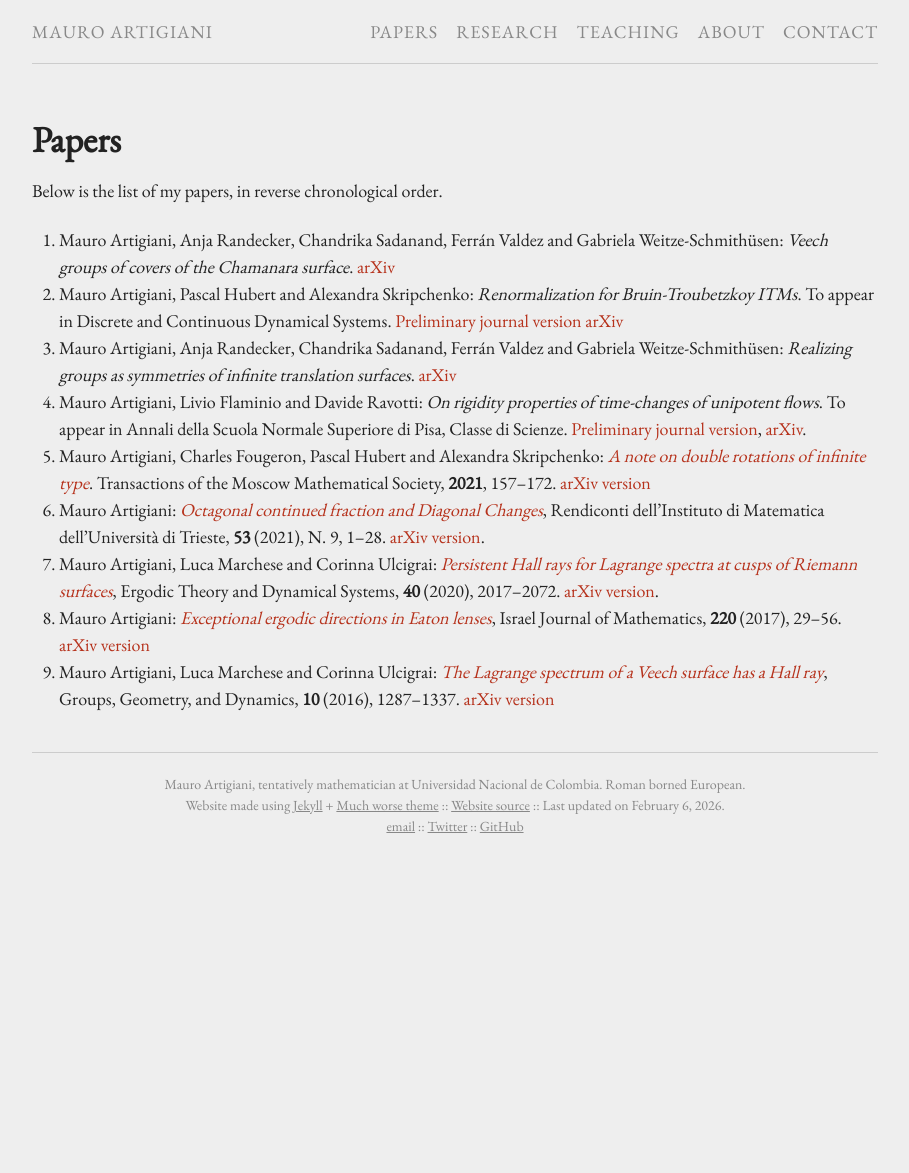
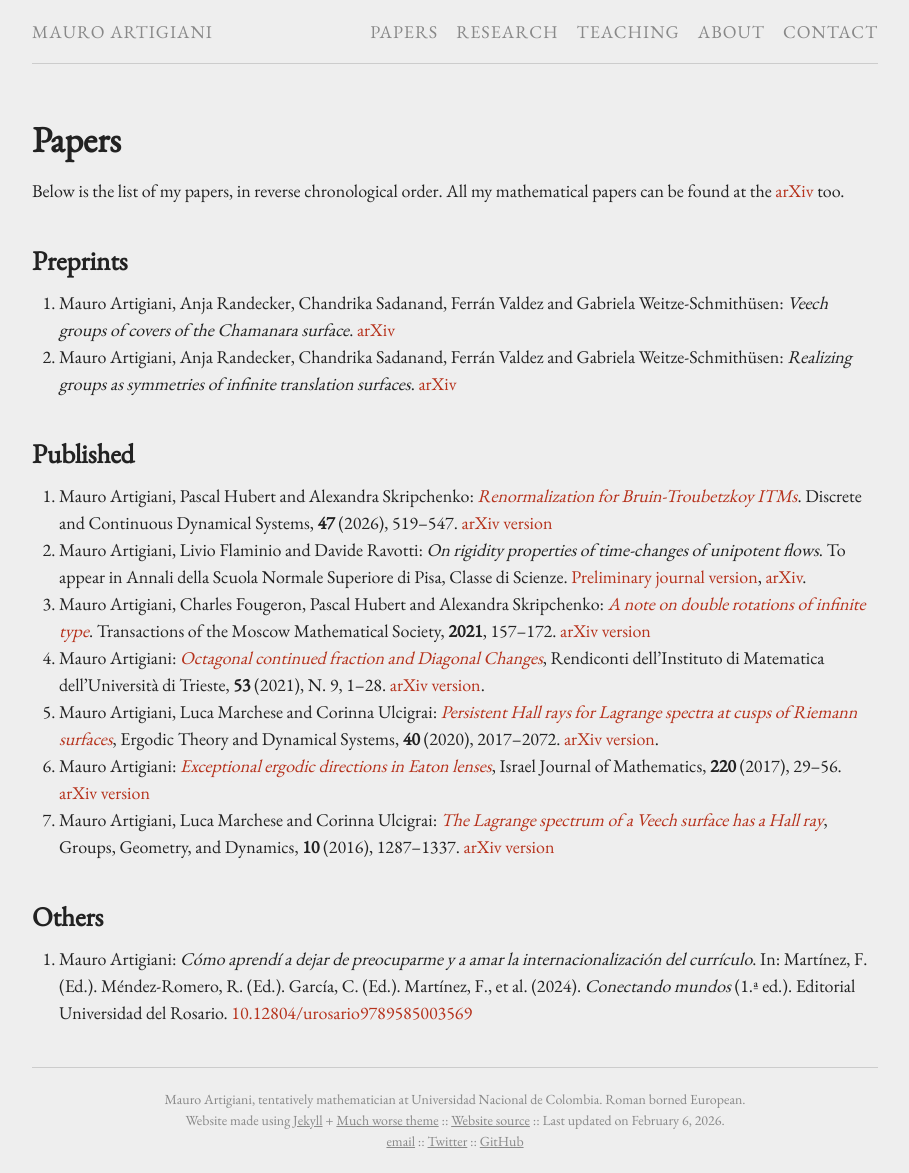
Before and after one commit to m-artigiani/m-artigiani.github.io, a Jekyll site: the page built from papers.md, in a window 1280 px wide. Shown: the whole page, without its empty margins (185-1094 px from the left). Built offline with Jekyll 4.4.1, drawn with Linux system fonts in a browser that asks for light colours; before the commit the page ends 900 px from its top, so only the background shows below that.

Commit message:
Updated papers. Fixed broken links

```diff
--- a/papers.md
+++ b/papers.md
@@ -2,19 +2,28 @@
 layout: page
 title: "Papers"
 date: 2018-10-05
-modified: 2025-08-22
+modified: 2026-02-06
+lang: en
 permalink: /research/papers/
 author_profile: true
 ---
 
 Below is the list of my papers, in reverse chronological order.
+All my mathematical papers can be found at the [arXiv](https://arxiv.org/search/math?searchtype=author&query=Artigiani%2C+M) too.
 
+## Preprints
 1. Mauro Artigiani, Anja Randecker, Chandrika Sadanand, Ferrán Valdez and Gabriela Weitze-Schmithüsen: _Veech groups of covers of the Chamanara surface_. [arXiv](https://arxiv.org/abs/2504.00956)
-1. Mauro Artigiani, Pascal Hubert and Alexandra Skripchenko: _Renormalization for Bruin-Troubetzkoy ITMs_. To appear in Discrete and Continuous Dynamical Systems. [Preliminary journal version](https://www.aimsciences.org/article/doi/10.3934/dcds.2025127) [arXiv](https://arxiv.org/abs/2412.07928)
 1. Mauro Artigiani, Anja Randecker, Chandrika Sadanand, Ferrán Valdez and Gabriela Weitze-Schmithüsen: _Realizing groups as symmetries of infinite translation surfaces_. [arXiv](https://arxiv.org/abs/2311.00158)
+
+## Published
+1. Mauro Artigiani, Pascal Hubert and Alexandra Skripchenko: [_Renormalization for Bruin-Troubetzkoy ITMs_](https://www.aimsciences.org/article/doi/10.3934/dcds.2025127). Discrete and Continuous Dynamical Systems, **47** (2026), 519--547.  [arXiv version](https://arxiv.org/abs/2412.07928)
 1. Mauro Artigiani, Livio Flaminio and Davide Ravotti: _On rigidity properties of time-changes of unipotent flows_. To appear in Annali della Scuola Normale Superiore di Pisa, Classe di Scienze. [Preliminary journal version](https://journals.sns.it/index.php/annaliscienze/article/view/6481/1879), [arXiv](https://arxiv.org/abs/2209.01253).
 1. Mauro Artigiani, Charles Fougeron, Pascal Hubert and Alexandra Skripchenko: [*A note on double rotations of infinite type*](https://doi.org/10.1090/mosc/311). Transactions of the Moscow Mathematical Society, **2021**, 157--172. [arXiv version](https://arxiv.org/abs/2102.11803)
-1. Mauro Artigiani: [*Octagonal continued fraction and Diagonal Changes*](https://rendiconti.dmi.units.it/volumi/fa/009.pdf), Rendiconti dell'Instituto di Matematica dell'Università di Trieste, **53** (2021), N. 9, 1--28. [arXiv version](https://arxiv.org/abs/2010.04670).
+1. Mauro Artigiani: [*Octagonal continued fraction and Diagonal Changes*](https://doi.org/10.13137/2464-8728/32167), Rendiconti dell'Instituto di Matematica dell'Università di Trieste, **53** (2021), N. 9, 1--28. [arXiv version](https://arxiv.org/abs/2010.04670).
 1. Mauro Artigiani, Luca Marchese and Corinna Ulcigrai: [*Persistent Hall rays for Lagrange spectra at cusps of Riemann surfaces*](https://doi.org/10.1017/etds.2018.143), Ergodic Theory and Dynamical Systems, **40** (2020), 2017--2072. [arXiv version](https://arxiv.org/abs/1710.02042).
 1. Mauro Artigiani: [*Exceptional ergodic directions in Eaton lenses*](https://doi.org/10.1007/s11856-017-1509-8), Israel Journal of Mathematics, **220** (2017), 29--56. [arXiv version](https://arxiv.org/abs/1503.02191)
 1. Mauro Artigiani, Luca Marchese and Corinna Ulcigrai: [*The Lagrange spectrum of a Veech surface has a Hall ray*](https://doi.org/10.4171/GGD/384), Groups, Geometry, and Dynamics, **10** (2016), 1287--1337. [arXiv version](https://arxiv.org/abs/1409.7023)
+
+
+## Others
+1. Mauro Artigiani: *Cómo aprendí a dejar de preocuparme y a amar la internacionalización del currículo*. In: Martínez, F. (Ed.). Méndez-Romero, R. (Ed.). García, C. (Ed.). Martínez, F., et al. (2024). *Conectando mundos* (1.ª ed.). Editorial Universidad del Rosario. [10.12804/urosario9789585003569](https://doi.org/10.12804/urosario9789585003569)
```
Also changed, not shown: about.md (+3 -2 lines), teaching.md (+9 -2 lines).
